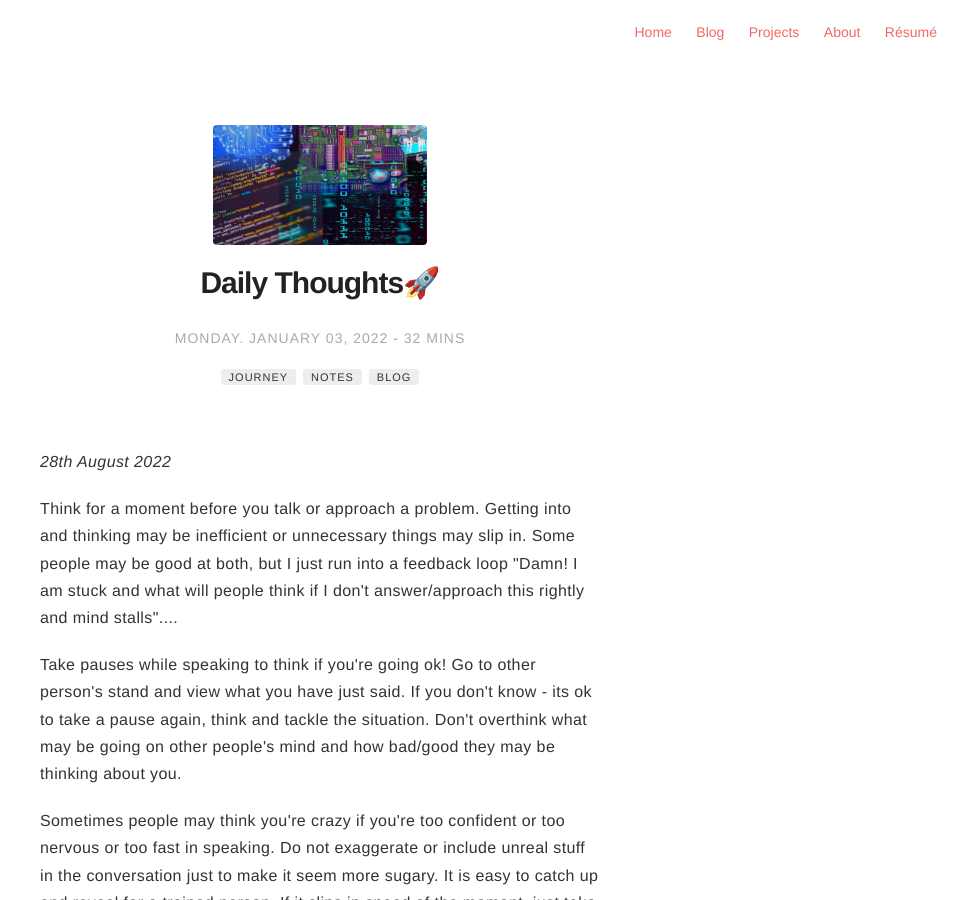
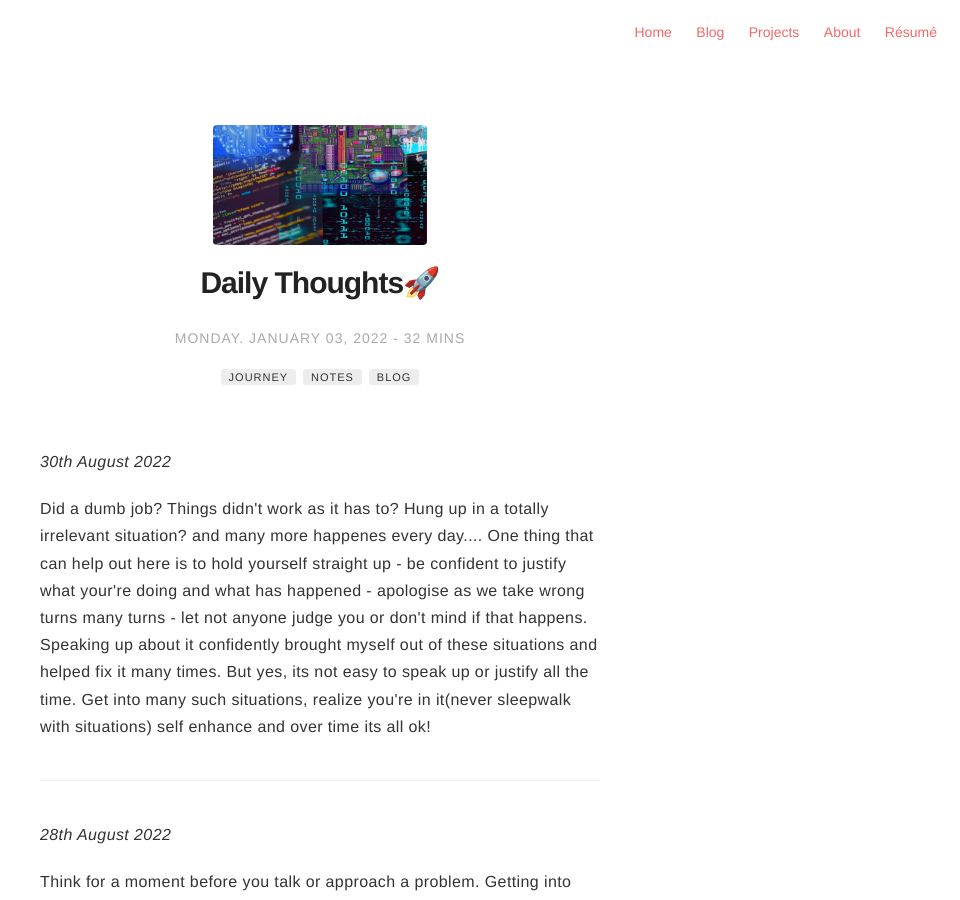
Before and after one commit to ngu25/ngu25.github.io, a Jekyll site: the page built from _posts/2022-01-03-my-daily-journey-blog3.markdown, in a window 1280 px wide and 900 px high. Shown: the whole window, without its empty margins (320-1280 px from the left). Built offline with Jekyll 4.4.1, drawn with Linux system fonts in a browser that asks for light colours; comment, search, counter and statistics services are not loaded.

Commit message:
Update 2022-01-03-my-daily-journey-blog3.markdown

```diff
--- a/_posts/2022-01-03-my-daily-journey-blog3.markdown
+++ b/_posts/2022-01-03-my-daily-journey-blog3.markdown
@@ -11,6 +11,12 @@ tag:
 category: blog
 author: navadeepganeshu
 description: Simply to self document and learn from experience. Closed space until you're really curious :)
+
+---
+
+<p><i>30th August 2022</i></p>
+
+<p>Did a dumb job? Things didn't work as it has to? Hung up in a totally irrelevant situation? and many more happenes every day.... One thing that can help out here is to hold yourself straight up - be confident to justify what your're doing and what has happened - apologise as we take wrong turns many turns - let not anyone judge you or don't mind if that happens. Speaking up about it confidently brought myself out of these situations and helped fix it many times. But yes, its not easy to speak up or justify all the time. Get into many such situations, realize you're in it(never sleepwalk with situations) self enhance and over time its all ok! </p>
 
 ---
 <p><i>28th August 2022</i></p>
```
